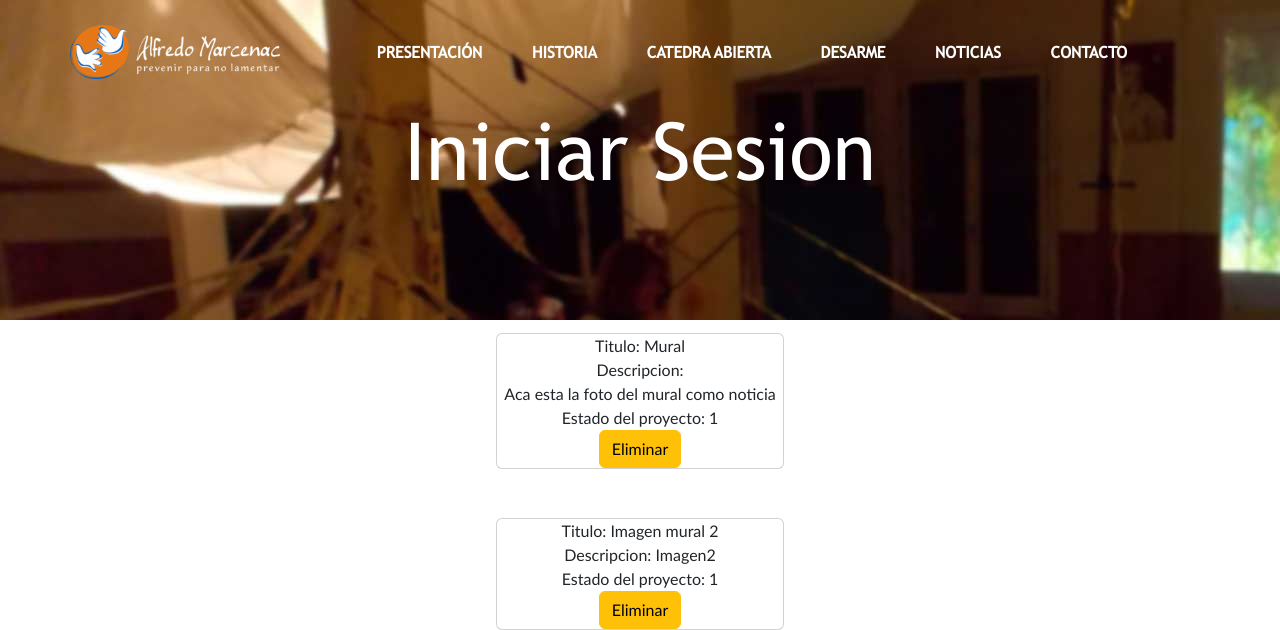
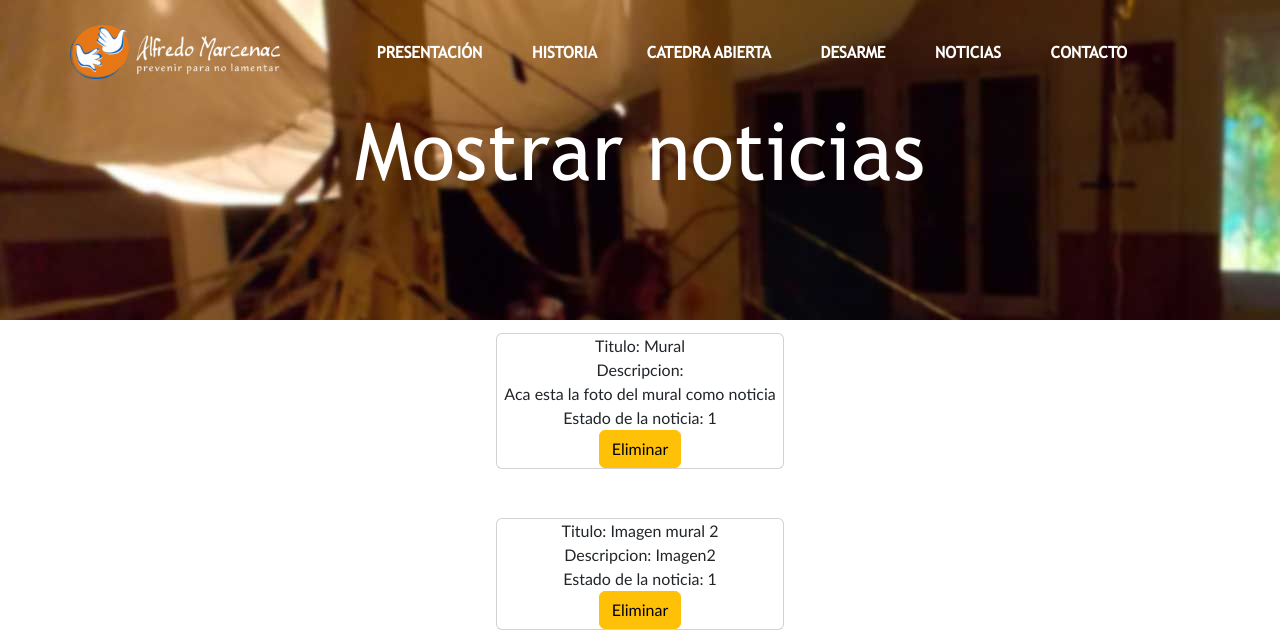
Before and after one commit to TocinoTets/Pagina-marcenac, a PHP site: page /php/Noticias/mostrarNoticias.php in a window 1280 px wide. Shown: the top 630 px of the page. Run offline with PHP 8.4, Linux system fonts and the light colour scheme; a user stored in the database is signed in; data comes from the database, SQL or seed files in the repository.

Commit message:
hola
hola

```diff
--- a/Pagina/estilos/estiloNoticias.css
+++ b/Pagina/estilos/estiloNoticias.css
@@ -47,6 +47,7 @@ main .noticia{
     text-align: center;
     border: 1px solid black;
     box-sizing: border-box;
+    background-color: antiquewhite;
 }
 
 main .noticia .imagenNoticia img{
@@ -67,11 +68,12 @@ main .noticia .fechaNoticia{
 }
 main .noticia .descripcionNoticia{
     width: 100%;
-    text-align: left;
+    text-align: justify;
     height: 18vh;
     text-wrap: wrap;
     color:#686868;
     overflow: hidden;
+    padding-left: 10px;
 }
 
 @media (min-width:326px) and (max-width: 426px){
--- a/Pagina/estilos/maqueta.css
+++ b/Pagina/estilos/maqueta.css
@@ -36,6 +36,7 @@ header{
 
   .site-header.is-sticky.noHeader {
     height: 0%;
+    overflow: hidden;
   }
 
 /* header logo */
--- a/Pagina/php/Noticias/mostrarNoticias.php
+++ b/Pagina/php/Noticias/mostrarNoticias.php
@@ -15,7 +15,7 @@
     ?>
     <main>
     <div class="portada" style="background-image:URL('../../imagenes/Portada/slider-a.jpg')">
-        <p>Iniciar Sesion</p>
+        <p>Mostrar noticias</p>
       </div>
     <center>
     <?php
@@ -47,7 +47,7 @@
                         <label>Descripcion:</label>
                         <label>'.$fila['descripcionNoticia'].'</label>
                         <br>
-                        <label>Estado del proyecto:</label>
+                        <label>Estado de la noticia:</label>
                         <label>'.$fila['Estado'].'</label>
                         <br>
                         <form action="eliminarNoticia.php" method="post">
```
